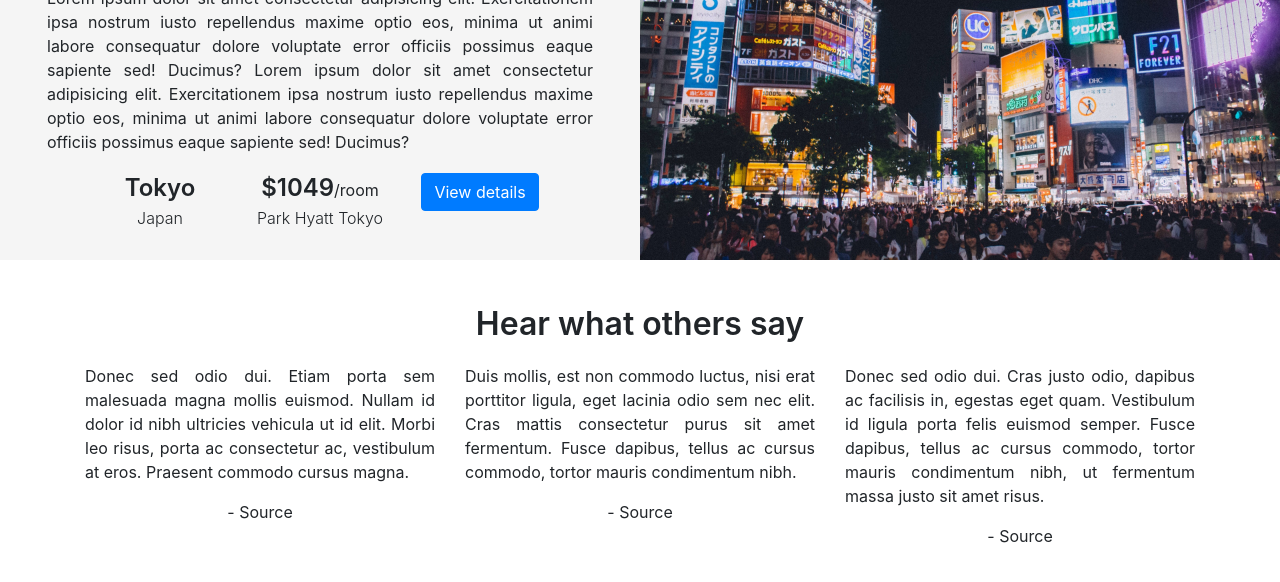
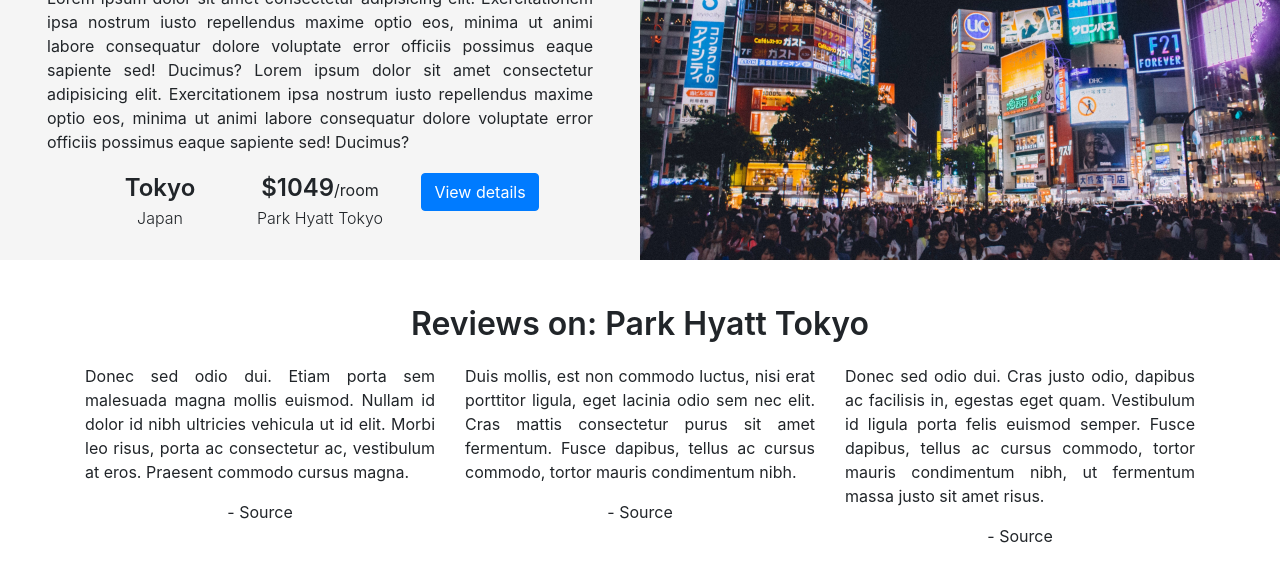
Before and after one commit to jp0123/luxury_escapes, a plain HTML site: page index.html in a window 1280 px wide. Shown: the part 1500-2082 px from the top of the page. Drawn offline with nearby package versions, Linux system fonts and the light colour scheme; some packages are replaced by stand-ins of ours; no server answers.

Commit message:
Tidy and update code

```diff
--- a/index.html
+++ b/index.html
@@ -69,7 +69,7 @@
     <!-- ** - - - - - SECTION 3: OFFER DETAILS - - - - - ** -->
     <div class="offer-details">
         <div class="container">
-            <p id="offer-reviews-header">Hear what others say</p>
+            <p id="offer-reviews-header">Reviews on: Park Hyatt Tokyo</p>
             <div class="row" id="offer-reviews">
                 <div class="col-md-4 col-sm-12">
                     <p id="review-1" class="reviews">Donec sed odio dui. Etiam porta sem malesuada magna mollis euismod. Nullam id dolor id nibh ultricies vehicula ut id elit. Morbi leo risus, porta ac consectetur ac, vestibulum at eros. Praesent commodo cursus magna.</p>
@@ -97,8 +97,6 @@
     </div>
     </div>
 
-
-
     </body>
 
     <script type="text/javascript" src="scripts/app.js"></script>
--- a/scripts/app.js
+++ b/scripts/app.js
@@ -69,6 +69,7 @@ $(document).ready(function() {
           destination_video_poster.push(destination_video_poster_link);
           // Reviews
           let reviews_present = myJson.result[i].lowest_price_package.property.reviews
+            // Not all offers have reviews. If reviews exist, push and use them, otherwise default text will be pushed (that will not be shown).
           if(typeof(reviews_present) === 'object') {
             let reviews = [];
             let sources = [];
@@ -91,6 +92,7 @@ $(document).ready(function() {
       // Center of Google Maps (Sydney)
       const location = {lat: -34.397, lng: 150.644};
 
+      // Google Map
       const map = new google.maps.Map(document.getElementById('map'), {
           center: location,
           zoom: 2
@@ -122,6 +124,7 @@ $(document).ready(function() {
         // Google Maps InfoWindow
         let infoWindowContent = '<a href="'+ `${destinationLink}` +'" target="_blank">'+`${destinationTitle}`+'</a>'
 
+        // Transfers content to the markers
         let infoWindow = new google.maps.InfoWindow({
             content: infoWindowContent
           });
```
Also changed, not shown: README.md, resources/readme/wireframe-3.png, 3 other files.
